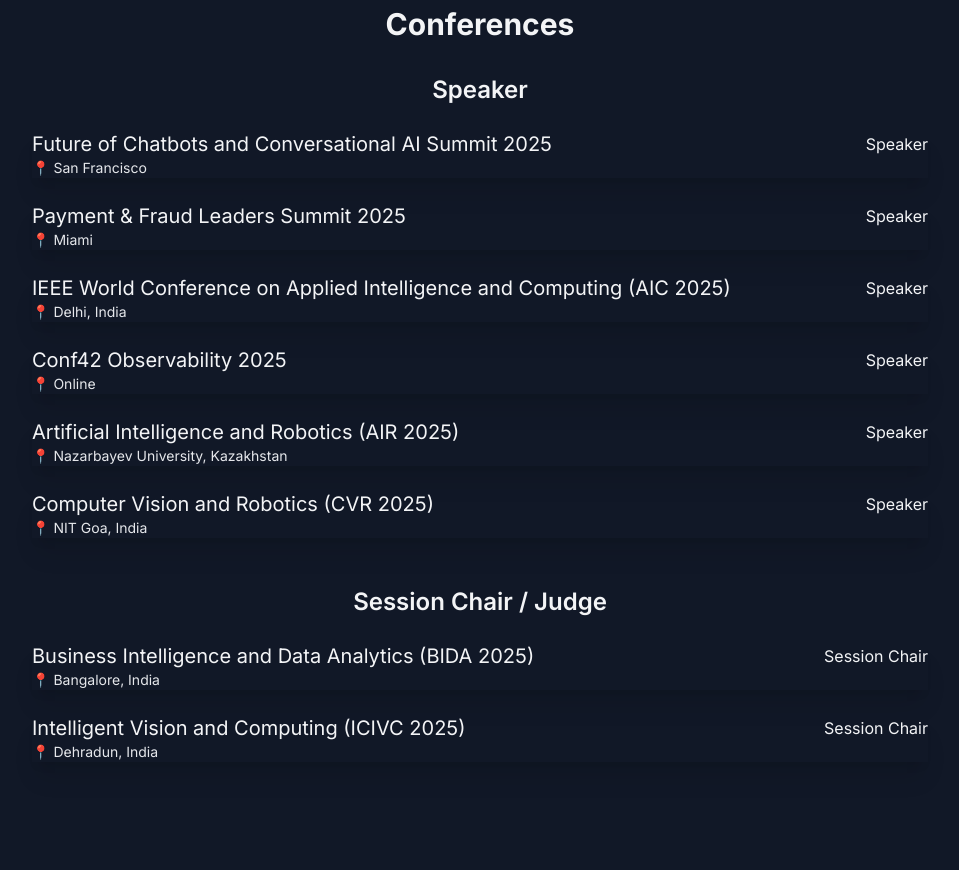
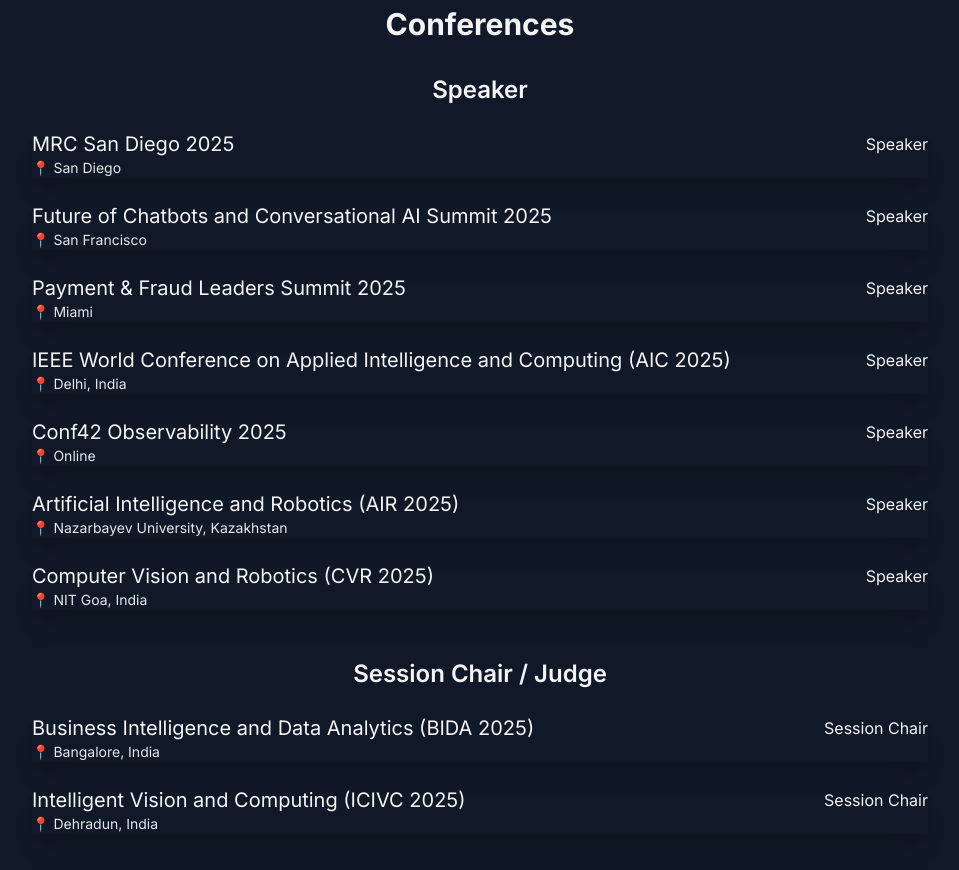
Before and after one commit to ashwindas/ashwindas.github.io, a Next.js app: page / in a window 1280 px wide. Shown: the part 2680-3550 px from the top of the page, without its empty margins (160-1119 px from the left). Built offline with nearby package versions, Linux system fonts and the light colour scheme.

Commit message:
Add MRC San Diego 2025 speaker card

```diff
--- a/src/app/page.tsx
+++ b/src/app/page.tsx
@@ -283,6 +283,23 @@
           <div className="mb-12">
             <h3 className="text-2xl font-semibold mb-6 text-center text-base-content dark:text-gray-100">Speaker</h3>
             <div className="grid grid-cols-1 gap-6 max-w-4xl mx-auto">
+              <a
+                href="https://events.merchantriskcouncil.org/event/38b264d1-3a0c-49f0-bd97-1faccb84a255/speakers?session=7e830ec4-94bc-428d-af36-07d61e4f63d8"
+                target="_blank"
+                rel="noopener noreferrer"
+                className="card bg-base-300 dark:bg-base-300 shadow-xl hover:shadow-2xl transition-shadow cursor-pointer overflow-hidden"
+              >
+                <div className="card-body">
+                  <div className="flex items-center justify-between">
+                    <h3 className="card-title text-xl text-base-content dark:text-gray-100">MRC San Diego 2025</h3>
+                    <div className="badge badge-primary">Speaker</div>
+                  </div>
+                  <p className="text-sm text-base-content dark:text-gray-200">
+                    <span className="inline-block mr-2">📍 San Diego</span>
+                  </p>
+                </div>
+              </a>
+
               <a
                 href="https://futureofconversationalai.com/FOCCAS2025.2/"
                 target="_blank"
```
Also changed, not shown: 5 other files (tests, documents, lock files or other folders).
